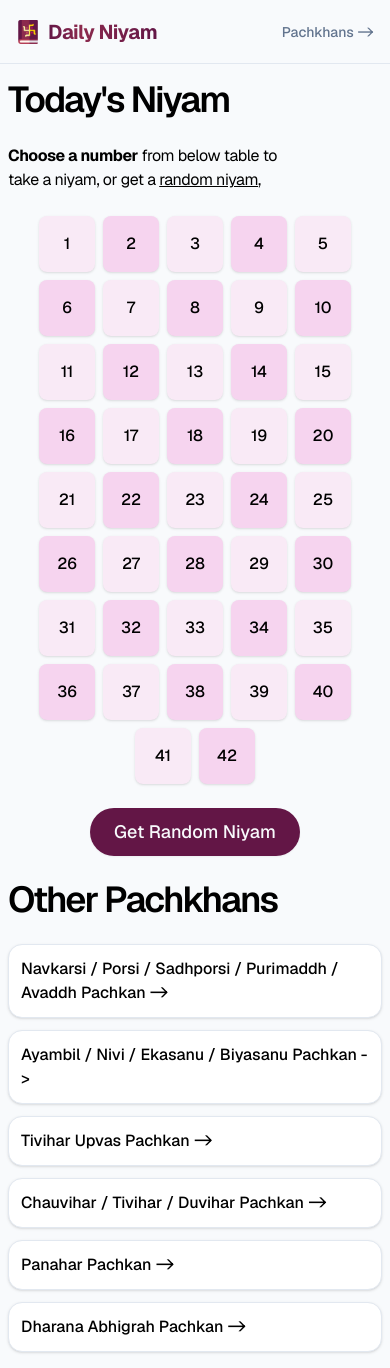
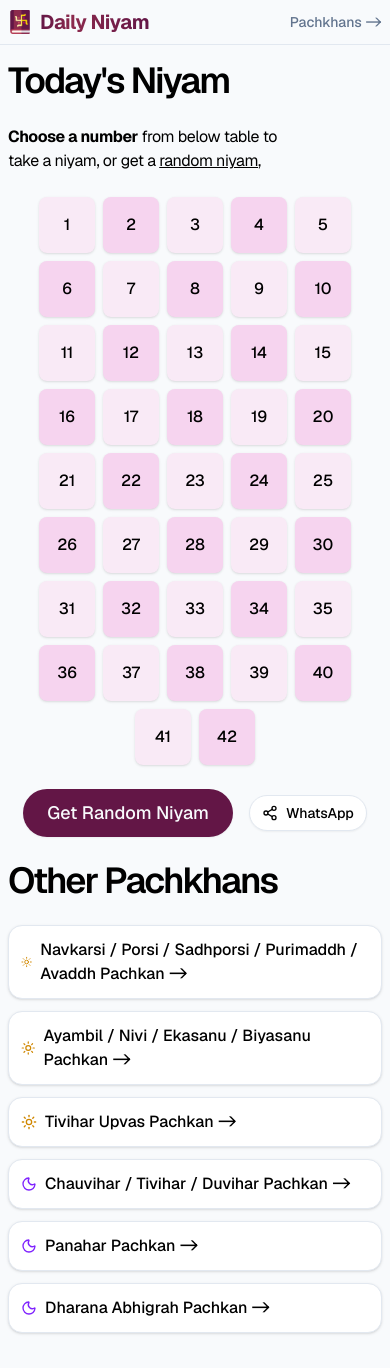
Before and after one commit to abhiborana/jainpath, a Next.js app: page / in a window 390 px wide. Built offline with nearby package versions, Linux system fonts and the light colour scheme.

Commit message:
add: time indicators and sharing functionality

```diff
--- a/package.json
+++ b/package.json
@@ -18,8 +18,10 @@
     "lucide-react": "^0.539.0",
     "motion": "^12.23.12",
     "next": "15.4.6",
+    "next-themes": "^0.4.6",
     "react": "19.1.0",
     "react-dom": "19.1.0",
+    "sonner": "^2.0.7",
     "tailwind-merge": "^3.3.1",
     "vaul": "^1.1.2"
   },
--- a/src/app/layout.jsx
+++ b/src/app/layout.jsx
@@ -1,4 +1,5 @@
 import Navbar from "@/components/navbar";
+import { Toaster } from "@/components/ui/sonner";
 import { cn } from "@/lib/utils";
 import { Geist } from "next/font/google";
 import "./globals.css";
@@ -8,6 +9,7 @@ const geist = Geist({
 });
 
 export const metadata = {
+  metadataBase: new URL("https://dailyniyam.vercel.app"),
   title: "Daily Niyam - Jain Pacchakan, Niyam, Aradhana",
   description: "Jain niyams, pacchakan, aradhana for everyday purposes.",
   keywords: [
@@ -25,7 +27,7 @@ export default function RootLayout({ children }) {
     <html lang="en">
       <body
         className={cn(
-          "antialiased bg-slate-50 text-black scroll-smooth overflow-y-auto overflow-x-hidden",
+          "antialiased relative bg-slate-50 text-black scroll-smooth overflow-y-auto overflow-x-hidden",
           geist.className
         )}
       >
@@ -33,6 +35,7 @@ export default function RootLayout({ children }) {
         <main className="p-2 py-4 md:p-4 md:py-8 flex justify-center w-full scroll-smooth">
           <section className="max-w-7xl w-full">{children}</section>
         </main>
+        <Toaster richColors theme="light" />
       </body>
     </html>
   );
--- a/src/app/page.jsx
+++ b/src/app/page.jsx
@@ -3,12 +3,15 @@ import Paragraph from "@/components/atoms/paragraph";
 import NiyamDrawer from "@/components/niyam-drawer";
 import Niyamavali from "@/components/niyamavali";
 import { Pachkhans } from "@/constants/pachkhans";
+import { MoonIcon, SunIcon } from "lucide-react";
 import Link from "next/link";
 
 const Home = () => {
   return (
     <div className="flex flex-col items-center gap-6 w-full">
-      <Heading>Today's Niyam</Heading>
+      <div className="flex items-center justify-between w-full gap-4">
+        <Heading>Today's Niyam</Heading>
+      </div>
       <Paragraph>
         <b>Choose a number</b> from below table to take a niyam, or get a{" "}
         <Link href={"/#random-niyam"} className="underline">
@@ -26,8 +29,13 @@ const Home = () => {
         {Pachkhans.map((pachkhan) => (
           <Link
             href={pachkhan.slug}
-            className="p-3 md:px-6 shadow rounded-xl border hover:bg-slate-100 bg-white font-medium transition-colors duration-300"
+            className="p-3 md:px-6 flex items-center gap-2 shadow rounded-xl border hover:bg-slate-100 bg-white font-medium transition-colors duration-300"
           >
+            {pachkhan.time === "day" ? (
+              <SunIcon className="size-4 text-yellow-600" />
+            ) : (
+              <MoonIcon className="size-4 text-violet-600" />
+            )}
             {pachkhan.title} -&gt;
           </Link>
         ))}
--- a/src/components/navbar.jsx
+++ b/src/components/navbar.jsx
@@ -3,8 +3,8 @@ import Link from "next/link";
 
 const Navbar = () => {
   return (
-    <header className="w-full flex justify-center items-center border-b border-slate-200 p-4 h-16">
-      <div className="max-w-7xl w-full h-full flex justify-between items-center gap-4">
+    <header className="w-full flex justify-center items-center border-b border-slate-200 p-2 md:p-4">
+      <div className="max-w-7xl w-full h-full flex flex-wrap justify-between items-center gap-2 md:gap-4">
         <Link
           className="relative flex items-center gap-2"
           data-state="closed"
--- a/src/components/niyam-drawer.jsx
+++ b/src/components/niyam-drawer.jsx
@@ -12,6 +12,8 @@ import {
   DrawerTrigger,
 } from "@/components/ui/drawer";
 import { Niyams } from "@/constants/niyams";
+import { Share2Icon } from "lucide-react";
+import Link from "next/link";
 import { useState } from "react";
 import { ScratchToReveal } from "./magicui/scratch-to-reveal";
 
@@ -19,11 +21,24 @@ const NiyamDrawer = () => {
   const [isOpen, setIsOpen] = useState(false);
   return (
     <Drawer dismissible={false} open={isOpen} onOpenChange={setIsOpen}>
-      <DrawerTrigger asChild>
-        <Button id="random-niyam" className={"text-lg px-6 py-6 rounded-full"}>
-          Get Random Niyam
+      <div className="flex items-center gap-4 flex-wrap items-center justify-center">
+        <DrawerTrigger asChild>
+          <Button
+            id="random-niyam"
+            className={"text-lg px-6 py-6 rounded-full"}
+          >
+            Get Random Niyam
+          </Button>
+        </DrawerTrigger>
+        <Button asChild className={"rounded-full"} variant={"outline"}>
+          <Link
+            href="https://api.whatsapp.com/send/?text=Take today's niyam or pachkhan at https%3A%2F%2Fwww.dailyniyam.vercel.app&type=custom_url"
+            target="_blank"
+          >
+            <Share2Icon /> WhatsApp
+          </Link>
         </Button>
-      </DrawerTrigger>
+      </div>
       <DrawerContent>
         <div className="mx-auto w-full max-w-sm flex flex-col items-center">
           <DrawerHeader>
@@ -39,7 +54,7 @@ const NiyamDrawer = () => {
             className="flex items-center justify-center overflow-hidden rounded-2xl border-2 bg-pink-100 border-[#631646]"
             gradientColors={["#8C2A4D", "#631646", "#8C2A4D"]}
           >
-            <p className="tracking-wide leading-8">
+            <p className="tracking-wide leading-8 text-2xl text-center text-balance font-medium">
               {Niyams[Math.floor(Math.random() * Niyams.length)]}
             </p>
           </ScratchToReveal>
--- /dev/null
+++ b/src/components/ui/sonner.jsx
@@ -0,0 +1,26 @@
+"use client"
+
+import { useTheme } from "next-themes"
+import { Toaster as Sonner } from "sonner";
+
+const Toaster = ({
+  ...props
+}) => {
+  const { theme = "system" } = useTheme()
+
+  return (
+    <Sonner
+      theme={theme}
+      className="toaster group"
+      style={
+        {
+          "--normal-bg": "var(--popover)",
+          "--normal-text": "var(--popover-foreground)",
+          "--normal-border": "var(--border)"
+        }
+      }
+      {...props} />
+  );
+}
+
+export { Toaster }
--- a/src/constants/pachkhans.js
+++ b/src/constants/pachkhans.js
@@ -10,6 +10,7 @@ export const Pachkhans = [
       "Avaddh pachkan",
       "subha ka pachkan",
     ],
+    time: "day",
     english:
       "Uggae Sure, Namukkaara-Sahiam, Porisim, Saaddhaporisim, Sure, Uggae, Purimaddha, Avaddha, Mutthisahiam, Pachchakkhaai (Pachchakkhaami), Chauviham Pi, Aahaaram, Asanam, Paanam, Khaaimam, Saaimam, Annathanaabhogenam, Sahasaagaarenam, Pachchhanakaalenam, Disaamohenam, Saahuvayanenam, Mahattaraagaarenam, Savvasamaahivattiyaa-Gaarenam, Vosirai (Vosiraami)",
     gujrati:
@@ -26,6 +27,7 @@ export const Pachkhans = [
       "Ekasana pachkan",
       "Biyasana pachkan",
     ],
+    time: "day",
     english:
       "Uggae Sure, Namukkaar-Sahiam, Porisim, Saaddhaporisim, Mutthisahim, Pachchakkhaai (Pachchakkhaami), Uggae, Sure, Chauviham Pi, Aahaaram, Asanam, Paanam, Khaaimam, Saaimam, Annathanaabhogenam, Sahasaagaarenam, Pachchhannakaalenam, Disaamohenam, Saahuvayanenam, Mahattaraagaarenam, Savvasamaahivattiyaa-Gaarenam, Aayambilam, Nivvigaiam, Vigaio Pachchakkhaai (Pachchakkhaami), Annatthanaabhogenam, Sahasaagaarenam, Levaalevenam, Gihatthsansatthenam, Ukhit-Vivegenam, Paduchch Makkhhienam, Paaritthaavaniyaagaarenam, Mahattaraagaarenam, Savvasamaahivattiyaa-Gaarenam, Ekaasanam, Biyaasanam, Pachchakkhaai (Pachchakkhaami), Tiviham Pi, Aahaaram, Asanam, Khaaimam, Saaimam, Annatthanaabhogenam, Sahasaagaarenam, Saagaariyagaarenam, Aauntana-Pasaarenam, Guru-Abbhutthaanenam, Paaritthaavaniyaagaarenam, Mahattaraagaarenam, Savvasamaahivattiya-Gaarenam, Paanassa Levena Vaa, Alevena Vaa, Achchhena Vaa, Bahulevena Vaa, Sasitthena Vaa, Asitthena Vaa, Vosirai (Vosiraami).",
     gujrati:
@@ -37,6 +39,7 @@ export const Pachkhans = [
     title: "Tivihar Upvas Pachkan",
     slug: "/jain-pachkhan-tivihar-upvas",
     seo: ["Tivihar Upvas Pachkan", "upvas pachkan", "tivihar upwas"],
+    time: "day",
     english:
       "Sure, Uggae, Abbhattattham, Pachchakkhaai (Pachchakkhaami), Tiviham Pi Aahaaram, Asanam, Khaaimam, Saaimam, Annatthanaabhogenam, Sahasaagaarenam, Paaritthaavaniyaagaarenam, Mahattaraagarenam, Savvasamaahivattiyaa-Gaarenam, Paanhaar, Porisim, Saaddhaporisim, Sure Uggae Purimaddha, Avatddha, Mutthisahiam, Pachchakkhaai (Pachchakkhaami), Annatthanaabhogenam, Sahasaagaarenam, Pachchhannakaalenam, Disaamohenam, Saahuvayanenam, Mahattaraagarenam, Savvasamaahivattiyaa-Gaarenam, Paanassa Levena Vaa, Alevena Vaa, Achchhena Vaa, Bahulevena Vaa, Sasitthena Vaa, Asitthena Vaa, Vosirai (Vosiraami).",
     gujrati:
@@ -48,6 +51,7 @@ export const Pachkhans = [
     title: "Chauvihar / Tivihar / Duvihar Pachkan",
     slug: "/jain-pachkhan-chauvihar-tivihar-duvihar",
     seo: ["Chauvihar Pachkan", "Tivihar Pachkan", "Duvihar Pachkan"],
+    time: "night",
     english:
       "Divasacharimam, Pachchakkhaai (Pachchakkhaami), Chauviham Pi Aahaaram, Tiviham Pi Aahaaram, Duviham Pi Aahaaram, Asanam, Paanam, Khaaimam, Saaimam, Annatthanaabhogenam, Sahasaagaarenam, Mahattaraagarenam, Savvasamaahivattiyaa-Gaarenam, Vosirai (Vosiraami).",
     gujrati:
@@ -59,6 +63,7 @@ export const Pachkhans = [
     title: "Panahar Pachkan",
     slug: "/jain-pachkhan-panahar",
     seo: ["Panahar Pachkan", "panahar pachkhan"],
+    time: "night",
     english:
       "Paanahaar, Divasacharimam, Pachchakkhaai (Pachchakkhaami), Annatthanaabhogenam, Sahasaagaarenam, Mahattaraagarenam, Savvasamaahivattiyaa-Gaarenam, Vosirai (Vosiraami).",
     gujrati:
@@ -70,6 +75,7 @@ export const Pachkhans = [
     title: "Dharana Abhigrah Pachkan",
     slug: "/jain-pachkhan-dharana-abhigrah",
     seo: ["Dharana Abhigrah Pachkan", "dharana abhigrah pachkhan"],
+    time: "night",
     english:
       "Dharanaa, Abhiggaham, Pachchakkhaai (Pachchakkhaami), Annatthanaabhogenam, Sahasaagaarenam, Mahattaraagarenam, Savvasamaahivattiyaa-Gaarenam, Vosirai (Vosiraami).",
     gujrati:
```
Also changed, not shown: 1 other file (tests, documents, lock files or other folders).
